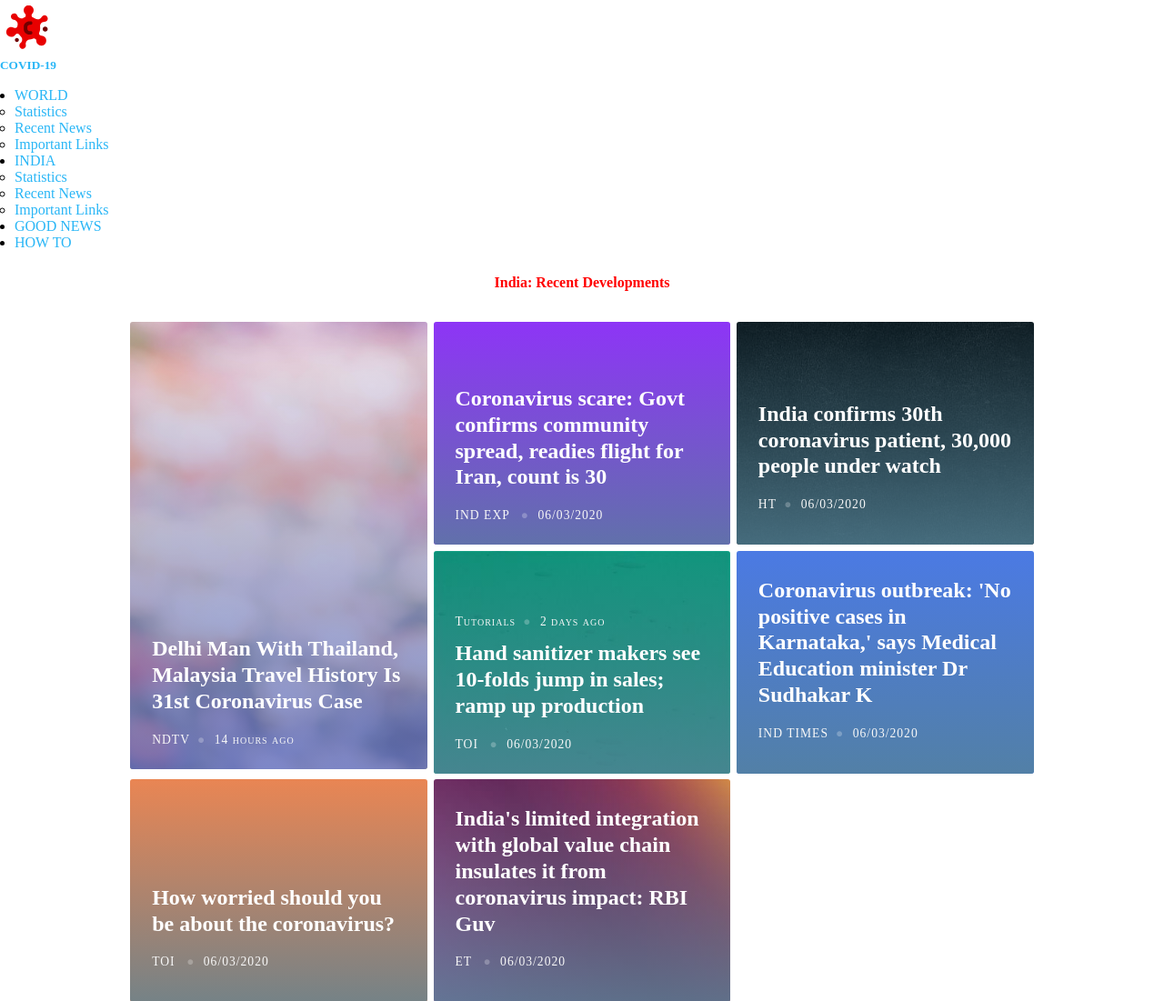
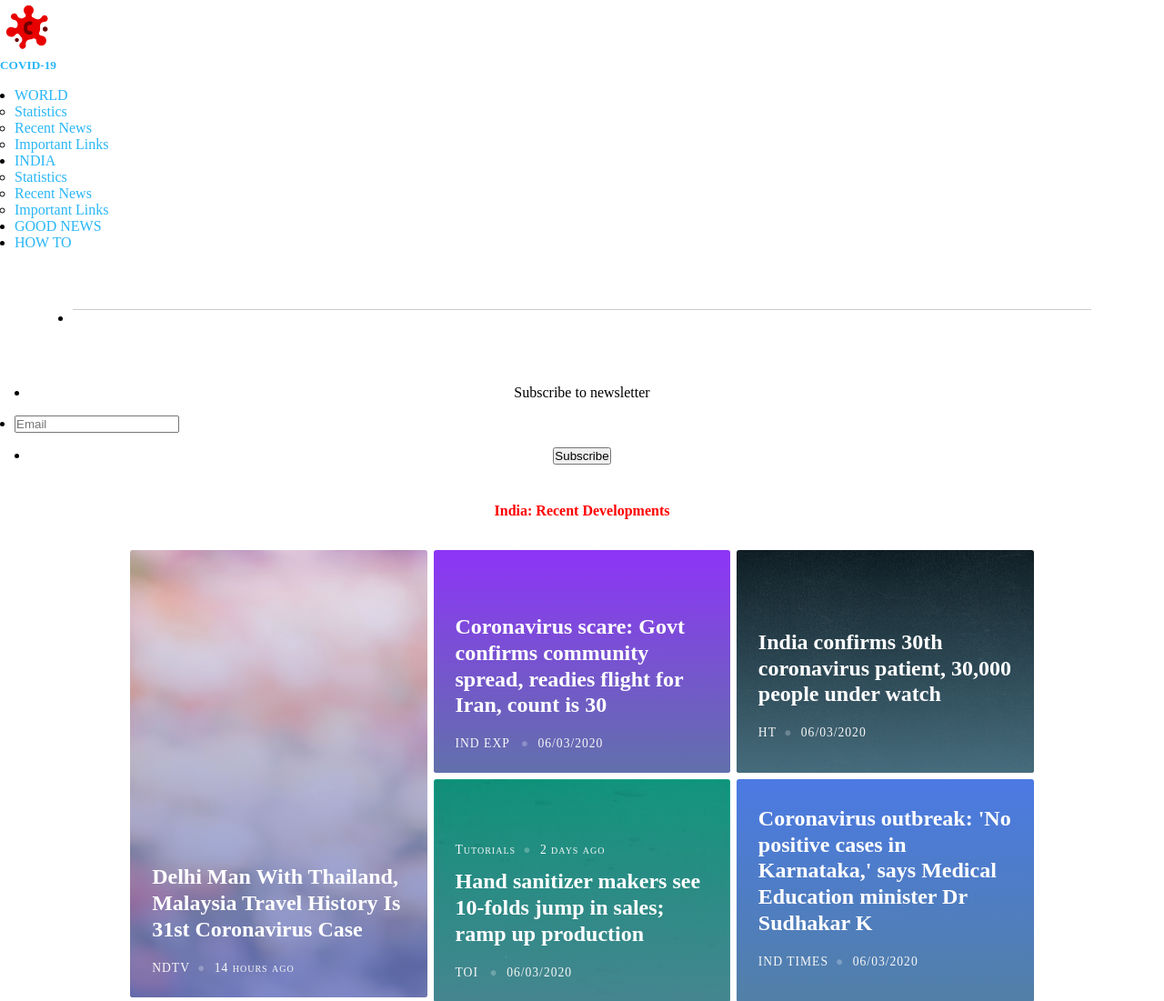
Before and after one commit to nihalsharma/corona-india, a Flask app: page /india-live in a window 1280 px wide. Shown: the top 1101 px of the page at 91% size. Run offline with Flask 2, Linux system fonts and the light colour scheme; parts of the project's set-up code (start-up, migrations or seed data) failed here and were passed over; some libraries are stand-ins or nearby versions.

Commit message:
subscriber

```diff
--- a/app.py
+++ b/app.py
@@ -1,7 +1,7 @@
 import json
 
 import flask
-from flask import Flask
+from flask import Flask, jsonify, request
 
 from db.setup import DBConnection
 from settings import settings
@@ -84,5 +84,15 @@ def india_links():
     return flask.render_template('india-links.html')
 
 
+@app.route('/subscribe', methods=['POST'])
+def subscribe():
+    # save the email address in the db
+    db_conn = DBConnection()
+    db_conn.db_conn.save_subscriber(request.form.get('email'))
+    return jsonify({'success': True})
+
+
+application = set_application()
+
 if __name__ == '__main__':
-    app.run()
+    application.run()
--- a/templates/sidebar.html
+++ b/templates/sidebar.html
@@ -41,13 +41,53 @@
                     class="c-blue-500 ti-share"></i> </span><span class="title">GOOD NEWS</span></a></li>
             <li class="nav-item"><a class="sidebar-link" href="/how-to"><span class="icon-holder"><i
                     class="c-deep-orange-500 ti-calendar"></i> </span><span class="title">HOW TO</span></a></li>
-
-            <div class="ps__rail-x" style="left: 0px; bottom: 0px;">
-                <div class="ps__thumb-x" tabindex="0" style="left: 0px; width: 0px;"></div>
-            </div>
-            <div class="ps__rail-y" style="top: 0px; right: 0px;">
-                <div class="ps__thumb-y" tabindex="0" style="top: 0px; height: 0px;"></div>
-            </div>
+            <li style="border-top: 1px solid #ccc; margin: 4em;"></li>
+            <li class="nav-item" style="margin: 1em;text-align: center"><span
+                    class="title">Subscribe to newsletter</span></li>
+            <li><input type="email" class="form-control" id="email" placeholder="Email"></li>
+            <li style="margin: 1em;text-align: center">
+                <button type="submit" class="btn btn-primary subscribe-newsletter">Subscribe</button>
+            </li>
+            <li class="nav-item success-li" style="margin: 1em;text-align: center;display: None;color: #00AF80"><span
+                    class="title">Success </span><img src="/static/assets/static/images/tick-00AF80.png"
+                                                      style="height: 16px;width: 16px"/></li>
+            <li class="nav-item error-li" style="margin: 1em;text-align: center;display: None;color: red"><span
+                    class="title">Error!</span></li>
+            <li class="nav-item error-email-li" style="margin: 1em;text-align: center;display: None;color: red"><span
+                    class="title">Invalid Email!</span></li>
         </ul>
     </div>
+    <div style="clear: both"></div>
 </div>
+<script src='https://cdnjs.cloudflare.com/ajax/libs/jquery/2.1.3/jquery.min.js'></script>
+<script type="text/javascript">
+    $(".subscribe-newsletter").click(function (e) {
+        var email = $("#email").val();
+        if (email == '') {
+            $(".error-email-li").fadeIn("slow").fadeOut("slow");
+            return false;
+        } else {
+            var re = /^(([^<>()\[\]\\.,;:\s@"]+(\.[^<>()\[\]\\.,;:\s@"]+)*)|(".+"))@((\[[0-9]{1,3}\.[0-9]{1,3}\.[0-9]{1,3}\.[0-9]{1,3}\])|(([a-zA-Z\-0-9]+\.)+[a-zA-Z]{2,}))$/;
+            var valid = re.test(String(email).toLowerCase());
+            if (!valid) {
+                $(".error-email-li").fadeIn("slow").fadeOut("slow");
+                return false;
+            }
+        }
+        $.ajax({
+            type: 'POST',
+            dataType: 'json',
+            url: '/subscribe',
+            data: {
+                email: email,
+            },
+            success: function (response) {
+                $(".success-li").fadeIn("slow").fadeOut("slow");
+            },
+            error: function (request) {
+                console.log("-------------------------")
+                $(".error-li").fadeIn("slow").fadeOut("slow");
+            }
+        });
+    })
+</script>
```
Also changed, not shown: db/setup.py (+10 -45 lines), templates/index.html (+21 -3 lines), static/assets/static/images/tick-00AF80.png (added).
